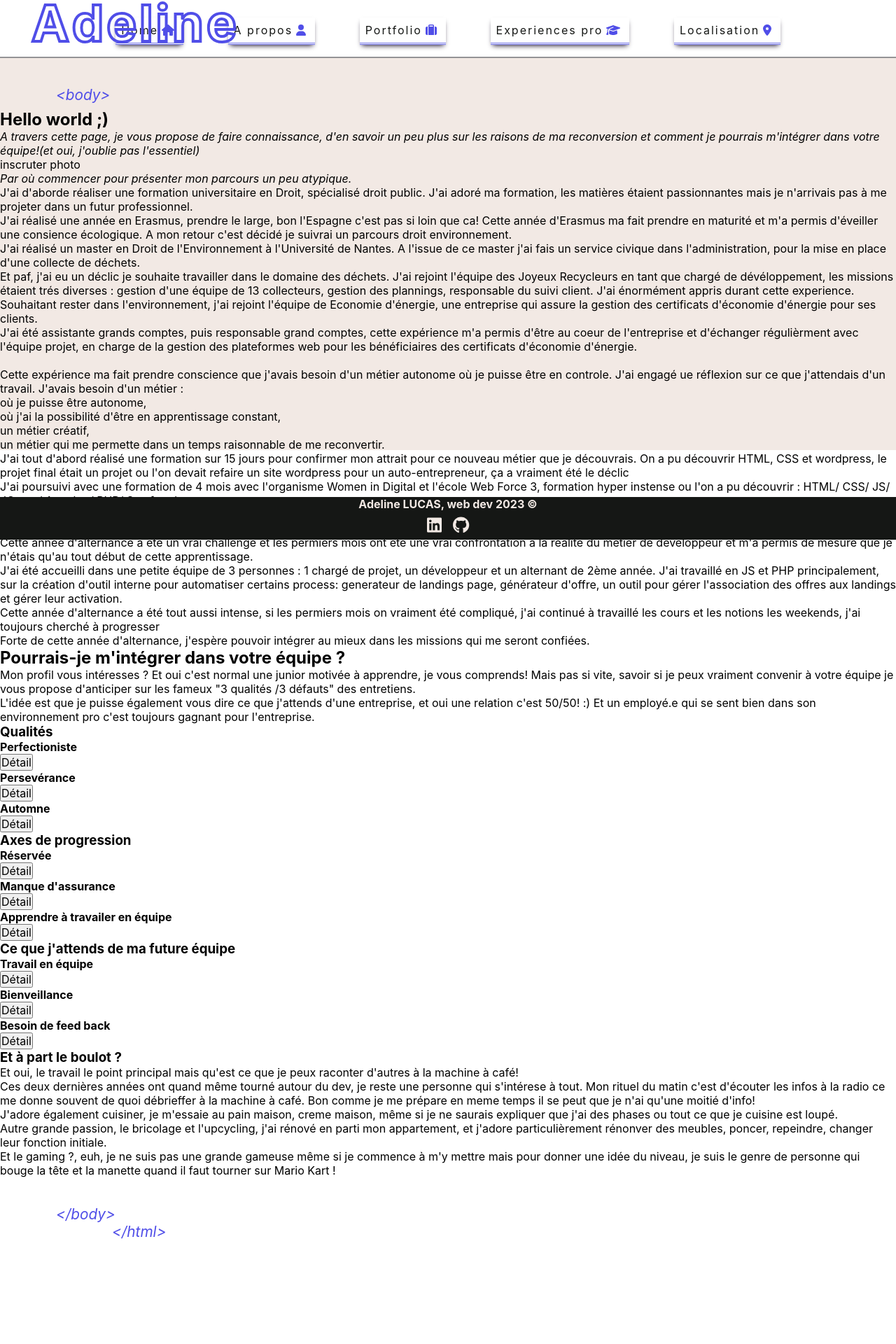
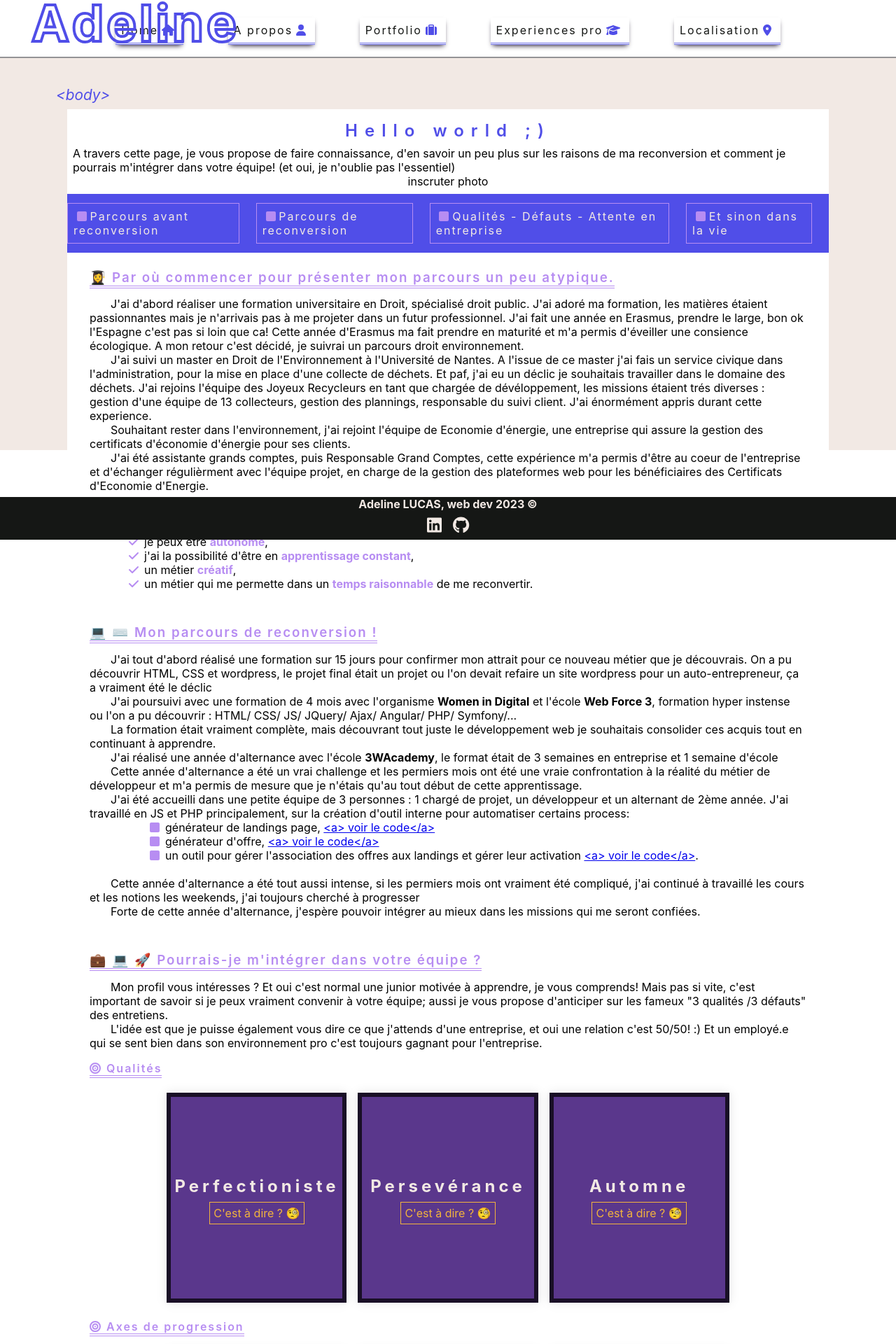
Before and after one commit to adelinelucas/portfolio_2023, a React (Create React App) app: page /about in a window 1280 px wide. Shown: the part 29-1949 px from the top of the page at 70% size. Before the commit the page ends 1833 px from the top, so only its background shows below. Built offline with nearby package versions, Linux system fonts and the light colour scheme.

Commit message:
finalisation of the component  + css

```diff
--- a/src/components/About/index.js
+++ b/src/components/About/index.js
@@ -2,74 +2,101 @@ import React from 'react';
 import './style.css';
 import data from '../../datas/qualitesDefauts.json';
 import DisplayAboutInfos from '../DisplayAboutInfos';
+import { FontAwesomeIcon } from '@fortawesome/react-fontawesome';
+import { faSquare, faSquareFull, faCheck,faBullseye } from '@fortawesome/free-solid-svg-icons';
+
 
 const About = () => {
     const {qualites, defauts, attentes} = data;
     return (
-        <section>
-            <aside>
+        <section className='about__section'>
+            <header className='about__section__header'>
                     <h2>Hello world ;)</h2>
-                    <i>A travers cette page, je vous propose de faire connaissance, d'en savoir un peu plus sur les raisons de ma reconversion et comment je pourrais m'intégrer dans votre équipe!(et oui, j'oublie pas l'essentiel) </i>
+                    <i>A travers cette page, je vous propose de faire connaissance, d'en savoir un peu plus sur les raisons de ma reconversion et comment je pourrais m'intégrer dans votre équipe! (et oui, je n'oublie pas l'essentiel) </i>
                     <p>inscruter photo</p>
-            </aside>
-            <article>
-                <i>Par où commencer pour présenter mon parcours un peu atypique.</i>
-                <p>J'ai d'aborde réaliser une formation universitaire en Droit, spécialisé droit public. J'ai adoré ma formation, les matières étaient passionnantes mais je n'arrivais pas à me projeter dans un futur professionnel.</p>
-                <p>J'ai réalisé une année en Erasmus, prendre le large, bon l'Espagne c'est pas si loin que ca! Cette année d'Erasmus ma fait prendre en maturité et m'a permis d'éveiller une consience écologique. A mon retour c'est décidé je suivrai un parcours droit environnement.</p>
-                <p>J'ai réalisé un master en Droit de l'Environnement à l'Université de Nantes. A l'issue de ce master j'ai fais un service civique dans l'administration, pour la mise en place d'une collecte de déchets.</p>
-                <p>Et paf, j'ai eu un déclic je souhaite travailler dans le domaine des déchets. J'ai rejoint l'équipe des Joyeux Recycleurs en tant que chargé de dévéloppement, les missions étaient trés diverses : gestion d'une équipe de 13 collecteurs, gestion des plannings, responsable du suivi client. J'ai énormément appris durant cette experience.</p><p>Souhaitant rester dans l'environnement, j'ai rejoint l'équipe de Economie d'énergie, une entreprise qui assure la gestion des certificats d'économie d'énergie pour ses clients.</p><p>J'ai été assistante grands comptes, puis responsable grand comptes, cette expérience m'a permis d'être au coeur de l'entreprise et d'échanger régulièrment avec l'équipe projet, en charge de la gestion des plateformes web pour les bénéficiaires des certificats d'économie d'énergie.</p>
+            </header>
+            <nav className='about__section__nav'>
+                <ul>
+                    <li><a href="#avantReconversion"><FontAwesomeIcon icon={faSquare} color="#B78DF2"/>Parcours avant reconversion</a></li>
+                    <li><a href="#paroursReconversion"><FontAwesomeIcon icon={faSquare} color="#B78DF2"/>Parcours de reconversion</a></li>
+                    <li><a href="#integrationEquipe"><FontAwesomeIcon icon={faSquare} color="#B78DF2"/>Qualités - Défauts - Attente en entreprise</a></li>
+                    <li><a href="#traitspersonnalites"><FontAwesomeIcon icon={faSquare} color="#B78DF2" />Et sinon dans la vie</a></li>
+                </ul>
+            </nav>
+            <article id="avantReconversion">
+                <h3>👩‍🎓 Par où commencer pour présenter mon parcours un peu atypique.</h3>
+                <p>J'ai d'abord réaliser une formation universitaire en Droit, spécialisé droit public. J'ai adoré ma formation, les matières étaient passionnantes mais je n'arrivais pas à me projeter dans un futur professionnel. J'ai fait une année en Erasmus, prendre le large, bon ok l'Espagne c'est pas si loin que ca! Cette année d'Erasmus ma fait prendre en maturité et m'a permis d'éveiller une consience écologique. A mon retour c'est décidé, je suivrai un parcours droit environnement.</p>
+                <p>J'ai suivi un master en Droit de l'Environnement à l'Université de Nantes. A l'issue de ce master j'ai fais un service civique dans l'administration, pour la mise en place d'une collecte de déchets. Et paf, j'ai eu un déclic je souhaitais travailler dans le domaine des déchets. J'ai rejoins l'équipe des Joyeux Recycleurs en tant que chargée de dévéloppement, les missions étaient trés diverses : gestion d'une équipe de 13 collecteurs, gestion des plannings, responsable du suivi client. J'ai énormément appris durant cette experience.</p><p>Souhaitant rester dans l'environnement, j'ai rejoint l'équipe de Economie d'énergie, une entreprise qui assure la gestion des certificats d'économie d'énergie pour ses clients.</p><p>J'ai été assistante grands comptes, puis Responsable Grand Comptes, cette expérience m'a permis d'être au coeur de l'entreprise et d'échanger régulièrment avec l'équipe projet, en charge de la gestion des plateformes web pour les bénéficiaires des Certificats d'Economie d'Energie.</p>
                 <br/>
-                <p>Cette expérience ma fait prendre conscience que j'avais besoin d'un métier autonome où je puisse être en controle. J'ai engagé ue réflexion sur ce que j'attendais d'un travail. J'avais besoin d'un métier : </p>
+                <p>Cette expérience m'a fait prendre conscience que j'avais besoin d'un métier autonome où je puisse être en controle. J'ai engagé ue réflexion sur ce que j'attendais d'un travail. J'avais besoin d'un métier où : </p>
                 <ul>
-                    <li>où je puisse être autonome,</li>
-                    <li>où j'ai la possibilité d'être en apprentissage constant,</li>
-                    <li>un métier créatif,</li>
-                    <li>un métier qui me permette dans un temps raisonnable de me reconvertir.</li>
+                    <li><FontAwesomeIcon icon={faCheck} color="#B78DF2"/>je peux être <em>autonome</em>,</li>
+                    <li><FontAwesomeIcon icon={faCheck} color="#B78DF2"/>j'ai la possibilité d'être en <em>apprentissage constant</em>,</li>
+                    <li><FontAwesomeIcon icon={faCheck} color="#B78DF2"/>un métier <em>créatif</em>,</li>
+                    <li><FontAwesomeIcon icon={faCheck} color="#B78DF2"/>un métier qui me permette dans un <em>temps raisonnable</em> de me reconvertir.</li>
                 </ul>
+            </article>
+            <article id="paroursReconversion">
+                <h3>💻 ⌨️ Mon parcours de reconversion ! </h3>
                 <p>J'ai tout d'abord réalisé une formation sur 15 jours pour confirmer mon attrait pour ce nouveau métier que je découvrais. On a pu découvrir HTML, CSS et wordpress, le projet final était un projet ou l'on devait refaire un site wordpress pour un auto-entrepreneur, ça a vraiment été le déclic </p>
-                <p>J'ai poursuivi avec une formation de 4 mois avec l'organisme Women in Digital et l'école Web Force 3, formation hyper instense ou l'on a pu découvrir : HTML/ CSS/ JS/ JQuery/ Angular / PHP/ Symfony/...</p><p>La formation était vraiment complète, mais découvrant tout juste le développement web je souhaitais consolider ces acquis tout en continuant à apprendre.</p>
-                <p>J'ai réalisé une année d'alternance avec l'école 3WAcademy, le format était de 3 semaines en entreprise et 1 semaine d'école</p><p>Cette année d'alternance a été un vrai challenge et les permiers mois ont été une vrai confrontation à la réalité du métier de développeur et m'a permis de mesure que je n'étais qu'au tout début de cette apprentissage. </p>
-                <p>J'ai été accueilli dans une petite équipe de 3 personnes : 1 chargé de projet, un développeur et un alternant de 2ème année. J'ai travaillé en JS et PHP principalement, sur la création d'outil interne pour automatiser certains process: generateur de landings page, générateur d'offre, un outil pour gérer l'association des offres aux landings et gérer leur activation.</p>
-                <p>Cette année d'alternance a été tout aussi intense, si les permiers mois on vraiment été compliqué, j'ai continué à travaillé les cours et les notions les weekends, j'ai toujours cherché à progresser</p>
+                <p>J'ai poursuivi avec une formation de 4 mois avec l'organisme <strong>Women in Digital</strong> et l'école <strong>Web Force 3</strong>, formation hyper instense ou l'on a pu découvrir : HTML/ CSS/ JS/ JQuery/ Ajax/ Angular/ PHP/ Symfony/...</p><p>La formation était vraiment complète, mais découvrant tout juste le développement web je souhaitais consolider ces acquis tout en continuant à apprendre.</p>
+                <p>J'ai réalisé une année d'alternance avec l'école <strong>3WAcademy</strong>, le format était de 3 semaines en entreprise et 1 semaine d'école</p><p>Cette année d'alternance a été un vrai challenge et les permiers mois ont été une vraie confrontation à la réalité du métier de développeur et m'a permis de mesure que je n'étais qu'au tout début de cette apprentissage. </p>
+                <p>J'ai été accueilli dans une petite équipe de 3 personnes : 1 chargé de projet, un développeur et un alternant de 2ème année. J'ai travaillé en JS et PHP principalement, sur la création d'outil interne pour automatiser certains process:
+                    <ul>
+                        <li><FontAwesomeIcon icon={faSquare} color="#B78DF2"/>générateur de landings page, <a href="#">&lt;a&gt; voir le code&lt;/a&gt;</a></li>
+                        <li><FontAwesomeIcon icon={faSquare} color="#B78DF2"/>générateur d'offre, <a href="#">&lt;a&gt; voir le code&lt;/a&gt;</a></li>
+                        <li><FontAwesomeIcon icon={faSquare} color="#B78DF2"/>un outil pour gérer l'association des offres aux landings et gérer leur activation <a href="#">&lt;a&gt; voir le code&lt;/a&gt;</a>.</li>
+                    </ul>
+                </p>
+                <br/>
+                <p>Cette année d'alternance a été tout aussi intense, si les permiers mois ont vraiment été compliqué, j'ai continué à travaillé les cours et les notions les weekends, j'ai toujours cherché à progresser</p>
 
                 <p>Forte de cette année d'alternance, j'espère pouvoir intégrer au mieux dans les missions qui me seront confiées.</p>
             </article>
-            <article>
-                <h2>Pourrais-je m'intégrer dans votre équipe ?</h2>
-                <p>Mon profil vous intéresses ? Et oui c'est normal une junior motivée à apprendre, je vous comprends! Mais pas si vite, savoir si je peux vraiment convenir à votre équipe je vous propose d'anticiper sur les fameux "3 qualités /3 défauts" des entretiens.</p>
+            <article id="integrationEquipe">
+                <h3>💼 💻 🚀 Pourrais-je m'intégrer dans votre équipe ?</h3>
+                <p>Mon profil vous intéresses ? Et oui c'est normal une junior motivée à apprendre, je vous comprends! Mais pas si vite, c'est important de savoir si je peux vraiment convenir à votre équipe; aussi je vous propose d'anticiper sur les fameux "3 qualités /3 défauts" des entretiens.</p>
                 <p>L'idée est que je puisse également vous dire ce que j'attends d'une entreprise, et oui une relation c'est 50/50! :) Et un employé.e qui se sent bien dans son environnement pro c'est toujours gagnant pour l'entreprise.</p>
                 <div>
-                    <h3>Qualités</h3>
+                    <h4><FontAwesomeIcon icon={faBullseye} color="#B78DF2"/>Qualités</h4>
+                    <div className='about__section__infosContent'>
                     {
                         qualites.map((info, idx)=>(
                             <DisplayAboutInfos key={idx} info={info}/>
                         ))
                     }
+                    </div>
                 </div>
                 <div>
-                    <h3>Axes de progression</h3>
+                    <h4><FontAwesomeIcon icon={faBullseye} color="#B78DF2"/>Axes de progression</h4>
+                    <div className='about__section__infosContent'>
                     {
                         defauts.map((info, idx)=>(
                             <DisplayAboutInfos key={idx} info={info}/>
                         ))
                     }
+                    </div>
                 </div>
                 <div>
-                    <h3>Ce que j'attends de ma future équipe</h3>
+                    <h4><FontAwesomeIcon icon={faBullseye} color="#B78DF2"/>Ce que j'attends de ma future équipe</h4>
+                    <div className='about__section__infosContent'>
                     {
                         attentes.map((info, idx)=>(
                             <DisplayAboutInfos key={idx} info={info}/>
                         ))
                     }
+                    </div>
                 </div>
             </article>
-            <article>
-                <h3>Et à part le boulot ? </h3>
+            <article id="traitspersonnalites">
+                <h3>🤠 ☕ ☕ 💃 Et à part le boulot ? </h3>
                 <p>Et oui, le travail le point principal mais qu'est ce que je peux raconter d'autres à la machine à café!</p>
-                <p>Ces deux dernières années ont quand même tourné autour du dev, je reste une personne qui s'intérese à tout. Mon rituel du matin c'est d'écouter les infos à la radio ce me donne souvent de quoi débrieffer à la machine à café. Bon comme je me prépare en meme temps il se peut que je n'ai qu'une moitié d'info!</p>
+                <p>Le café ? Moi, non j'en bois jamais, non non je ne suis pas surnomée par mes proches "cafetière", c'est une erreur ! Mis à part le café, j'apprécie bien évidemment les afterwork, les parties de babyfoot (bien que mon niveau soit proche de néan) et les karaokés endiablés!</p>
+                <p>Autre point notable, j'aime beaucoup travailler, cela m'aide comme beaucoup à me focus, pour cela j'écoute beaucoup de musique latine et je me dandine parfois sur ma chaise, mais promis aucun son ne sort de ma voix!</p>
+                <p>Ces deux dernières années ont quand même tournées autour du dev, je reste une personne qui s'intéresse à tout. Mon rituel du matin c'est d'écouter les infos à la radio ce me donne souvent de quoi débrieffer à la machine à café. Bon comme je me prépare en meme temps il se peut que je n'ai qu'une moitié d'info!</p>
                 <p>J'adore également cuisiner, je m'essaie au pain maison, creme maison, même si je ne saurais expliquer que j'ai des phases ou tout ce que je cuisine est loupé.</p>
                 <p>Autre grande passion, le bricolage et l'upcycling, j'ai rénové en parti mon appartement, et j'adore particulièrement rénonver des meubles, poncer, repeindre, changer leur fonction initiale.</p>
-                <p>Et le gaming ?, euh, je ne suis pas une grande gameuse même si je commence à m'y mettre mais pour donner une idée du niveau, je suis le genre de personne qui bouge la tête et la manette quand il faut tourner sur Mario Kart !</p>
+                <p>Et le gaming ?, euh, je ne suis pas une grande gameuse même si je commence à m'y mettre ; mais pour donner une idée du niveau, je suis le genre de personne qui bouge la tête et la manette quand il faut tourner sur Mario Kart !</p>
             </article>
         </section>
     );
--- a/src/components/About/style.css
+++ b/src/components/About/style.css
@@ -0,0 +1,113 @@
+.about__section{
+    width: 85%;
+    background-color: white;
+    margin:auto;
+}
+.about__section__header{
+    padding: 0.5rem ;
+    display: flex;
+    justify-content: center;
+    align-items: center;
+    flex-direction: column;
+}
+
+.about__section__header h2 {
+    color: var(--LIGHT-BLUE);
+    letter-spacing: 10px;
+    font-weight: 600;
+    margin: 0.5rem 0;
+}
+
+.about__section__header i{
+    font-style: normal;
+    font-weight: var(--FONT-XS);
+}
+
+.about__section__nav {
+    display: flex;
+    background-color: var(--LIGHT-BLUE);
+    color: var(--WHITE);
+    padding: 0.8rem 0;
+}
+
+.about__section__nav ul {
+    list-style: none;
+    display: flex;
+    margin: auto;
+}
+
+.about__section__nav li {
+    display: inline;
+    margin-right: 1.5rem;
+    border:1px solid var(--LIGHT-PURPLE);
+    padding: 0.5rem;
+    cursor: pointer;
+}
+
+.about__section__nav li a {
+    color: var(--WHITE);
+    text-decoration: none;
+    letter-spacing: 2px;
+}
+
+.about__section__nav li:hover{
+    border: 1px solid white;
+}
+
+.about__section__nav li svg{
+    margin: 0 0.3rem;
+}
+
+.about__section article{
+    width: 100%;
+    padding: 1.5rem 2rem;
+}
+
+.about__section article h3{
+    color: var(--LIGHT-PURPLE);
+    letter-spacing: 2px;
+    font-weight: 600;
+    border-bottom: 4px double var(--LIGHT-PURPLE);
+    width: fit-content;
+    margin-bottom:0.8rem;
+}
+
+.about__section article p {
+    text-indent: 30px;
+    width: 100%;
+    margin: auto;
+}
+.about__section article ul {
+    list-style: none;
+    margin-left: 3rem;
+}
+
+.about__section article ul li svg{
+    margin:0 0.5rem;
+}
+.about__section article ul li em {
+    font-style: normal;
+    color: var(--LIGHT-PURPLE);
+    font-weight: bold;
+}
+
+.about__section article h4{
+    color: var(--LIGHT-PURPLE);
+    letter-spacing: 2px;
+    font-weight: 600;
+    border-bottom: 4px double var(--LIGHT-PURPLE);
+    width: fit-content;
+    margin-bottom:0.8rem;
+}
+.about__section article h4 svg {
+    margin-right: 0.5rem;
+}
+.about__section__infosContent {
+    width:80%;
+    display: flex;
+    justify-content: space-evenly;
+    margin:auto;
+}
+.about__section article > div{
+    margin: 1rem 0;
+}
--- a/src/components/DisplayAboutInfos/index.js
+++ b/src/components/DisplayAboutInfos/index.js
@@ -1,15 +1,28 @@
 import React, { useState } from 'react';
-
+import './style.css';
 const DisplayAboutInfos = ({info}) => {
     const [showInfo, setShowInfo] = useState(false);
+    const [displayCardInfo, setDisplayCardInfo] = useState(false)
+    const handleClick = ()=>{
+        setShowInfo(!showInfo)
+        setDisplayCardInfo(!displayCardInfo)
+    }
     return (
-        <aside>
-            <h4>{info.titre}</h4>
-            <button onClick={()=>{setShowInfo(true)}}>Détail</button>
+        <aside className={displayCardInfo ? 'about__section__aside display-content' : 'about__section__aside'}>
+
+            {!showInfo &&
+                <div className='about__section__aside-front-card'>
+                    <h5>{info.titre}</h5>
+                    <button onClick={handleClick}>C'est à dire ? 🧐</button>
+                </div>
+            }
+
             {showInfo &&
-                <div>
+                <div className='about__section__aside-content'>
+                    <h5>{info.titre}</h5>
                     {info?.description && <p> {info.description}</p>}
                     {info?.expl && <p> {info.expl}</p>}
+                    <button onClick={handleClick}>Back</button>
                 </div>
             }
         </aside>
--- a/src/components/DisplayAboutInfos/style.css
+++ b/src/components/DisplayAboutInfos/style.css
@@ -0,0 +1,62 @@
+.about__section__aside{
+    background-color: var(--PURPLE);
+    width: 350px;
+    height: 300px;
+    color:var(--WHITE);
+    margin: 0.5rem;
+    border:6px solid var(--DARK-PURPLE);
+    position: relative;
+    box-shadow: 0 0 15px rgba(0,0,0,0.1);
+    transition: transform 0.5s;
+    display: flex;
+    flex-direction: column;
+    justify-content: center;
+    align-items: center;
+    padding:0 0.2rem ;
+}
+
+.about__section__aside p {
+    text-align: justify;
+}
+
+.about__section__aside-front-card {
+    display: flex;
+    flex-direction: column;
+    align-items: center;
+    justify-content: center;
+}
+.about__section__aside h5 {
+    letter-spacing: 5px;
+    font-size: var(--FONT-MEDIUM);
+    margin: 0.5rem auto;
+    width: fit-content;
+}
+
+.about__section__aside-front-card button,
+.about__section__aside-content button
+{
+    background-color: transparent;
+    color: var(--YELLOW);
+    border: 1px solid var(--YELLOW);
+    outline: none;
+    padding: 5px;
+    border-radius: 0px;
+    cursor: pointer;
+    width: fit-content;
+}
+
+.about__section__aside.display-content {
+    transform: rotateY( 180deg ) ;
+    transition: transform 0.5s;
+}
+.about__section__aside-content{
+    transform: rotateY( 180deg ) ;
+    transition: transform 0.5s;
+    display: flex;
+    flex-direction: column;
+    align-items: center;
+}
+
+.about__section__aside-content button {
+    margin:0.5rem 0;
+}
```
